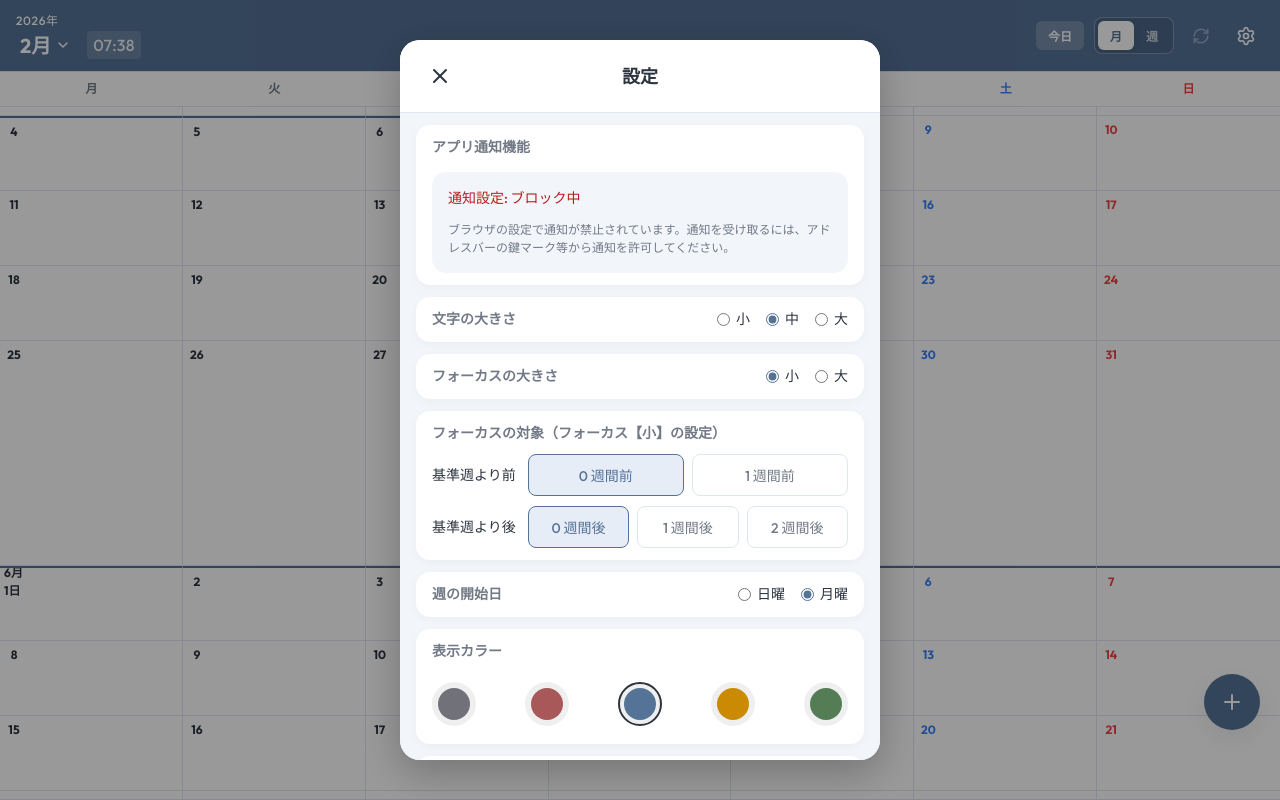
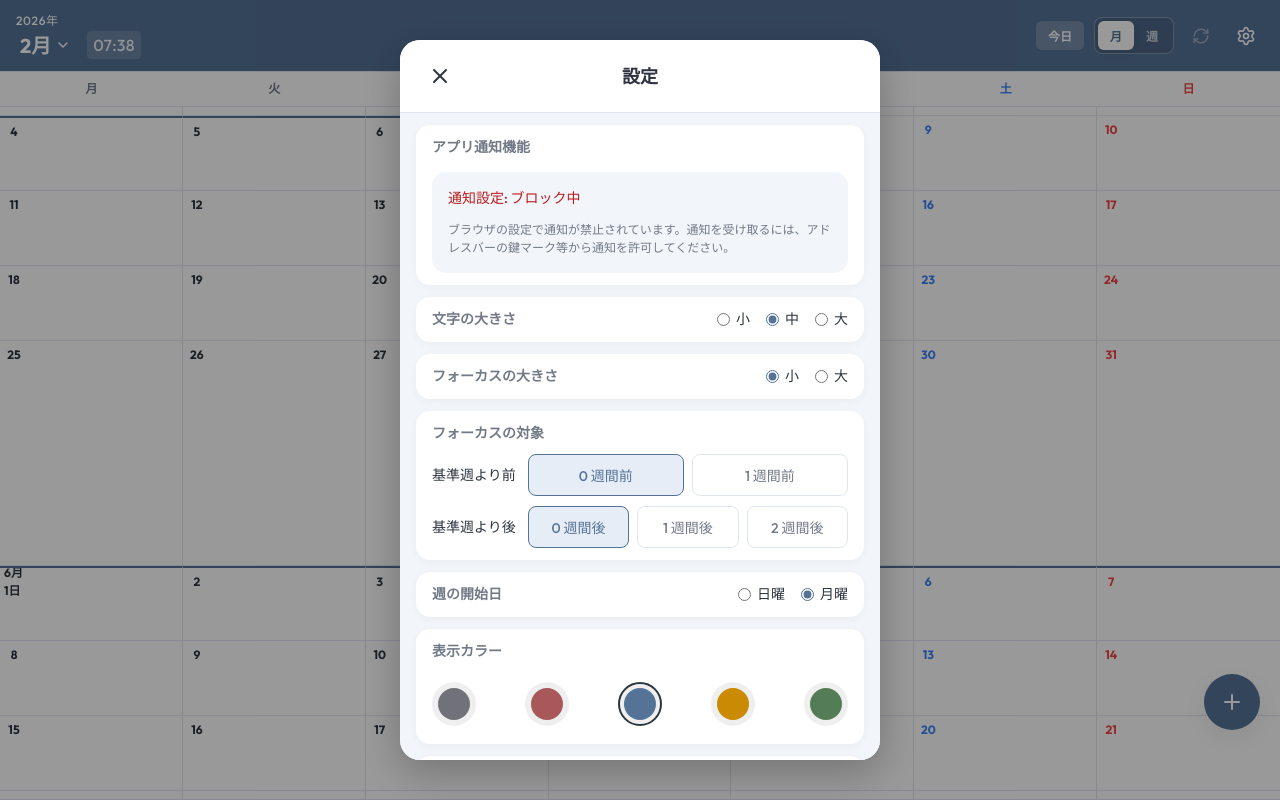
Before and after one commit to itokenlaw-rgb/FocusWeeks, a React (Vite) app: page / in a window 1280 px wide. Both pictures are taken after a click on the button 1246 px from the left and 35 px from the top of the page. Built offline with nearby package versions, Linux system fonts and the light colour scheme.

Commit message:
feat: 週

```diff
--- a/src/components/SettingsView.tsx
+++ b/src/components/SettingsView.tsx
@@ -210,7 +210,7 @@ export const SettingsView: React.FC<SettingsViewProps> = ({
 {/* フォーカスの対象（ここを書き換え：現在選ばれているサイズ名を表示し、値を連動させる） */}
           <div className="form-group">
             <span className="form-label" style={{ marginBottom: 4 }}>
-              フォーカスの対象（フォーカス【{settings.focusSize === 3 ? '小' : '大'}】の設定）
+              フォーカスの対象
             </span>
             <div style={{ display: 'flex', flexDirection: 'column', gap: 10 }}>
               <div style={{ display: 'flex', alignItems: 'center', justifyContent: 'space-between', gap: 12 }}>
```
